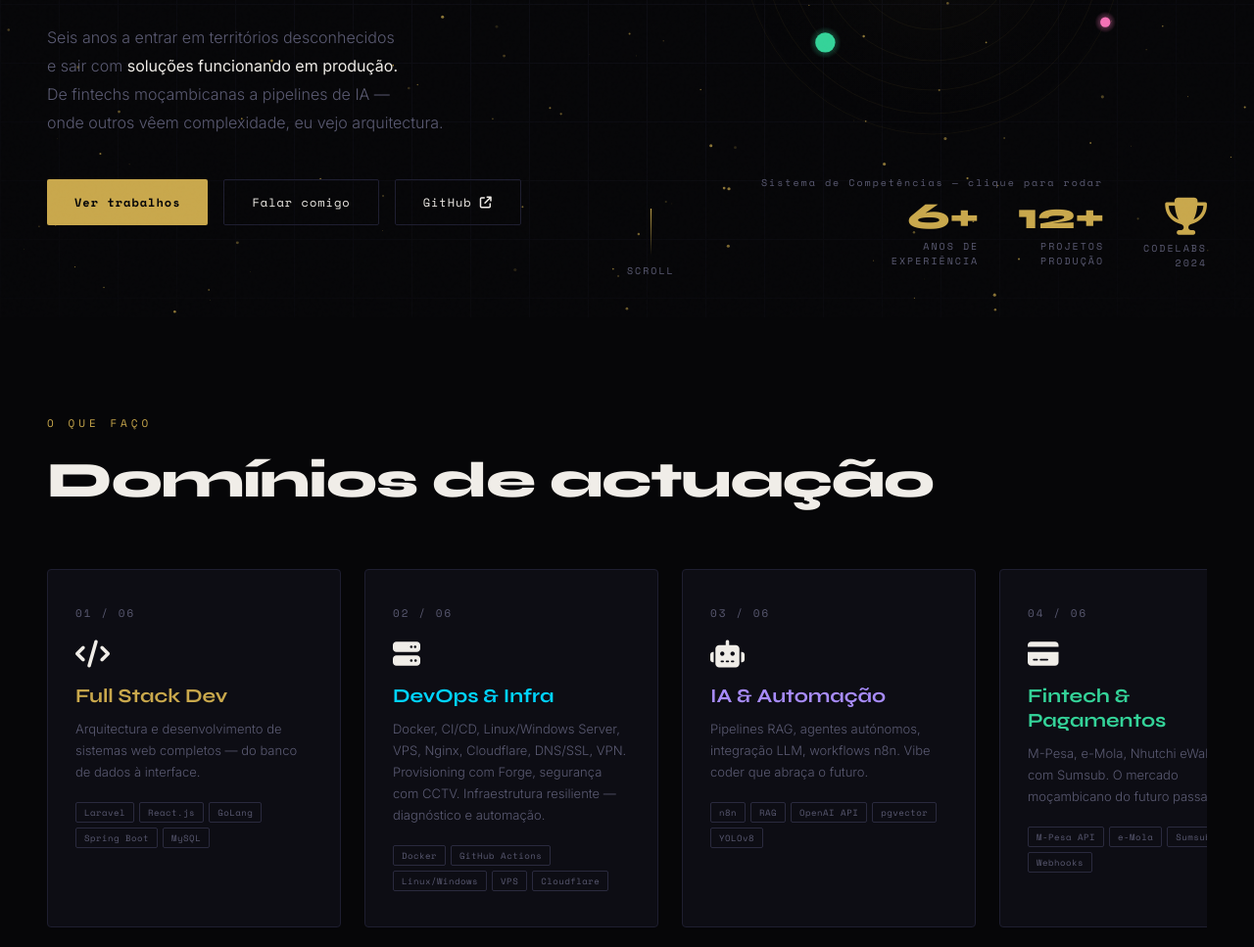
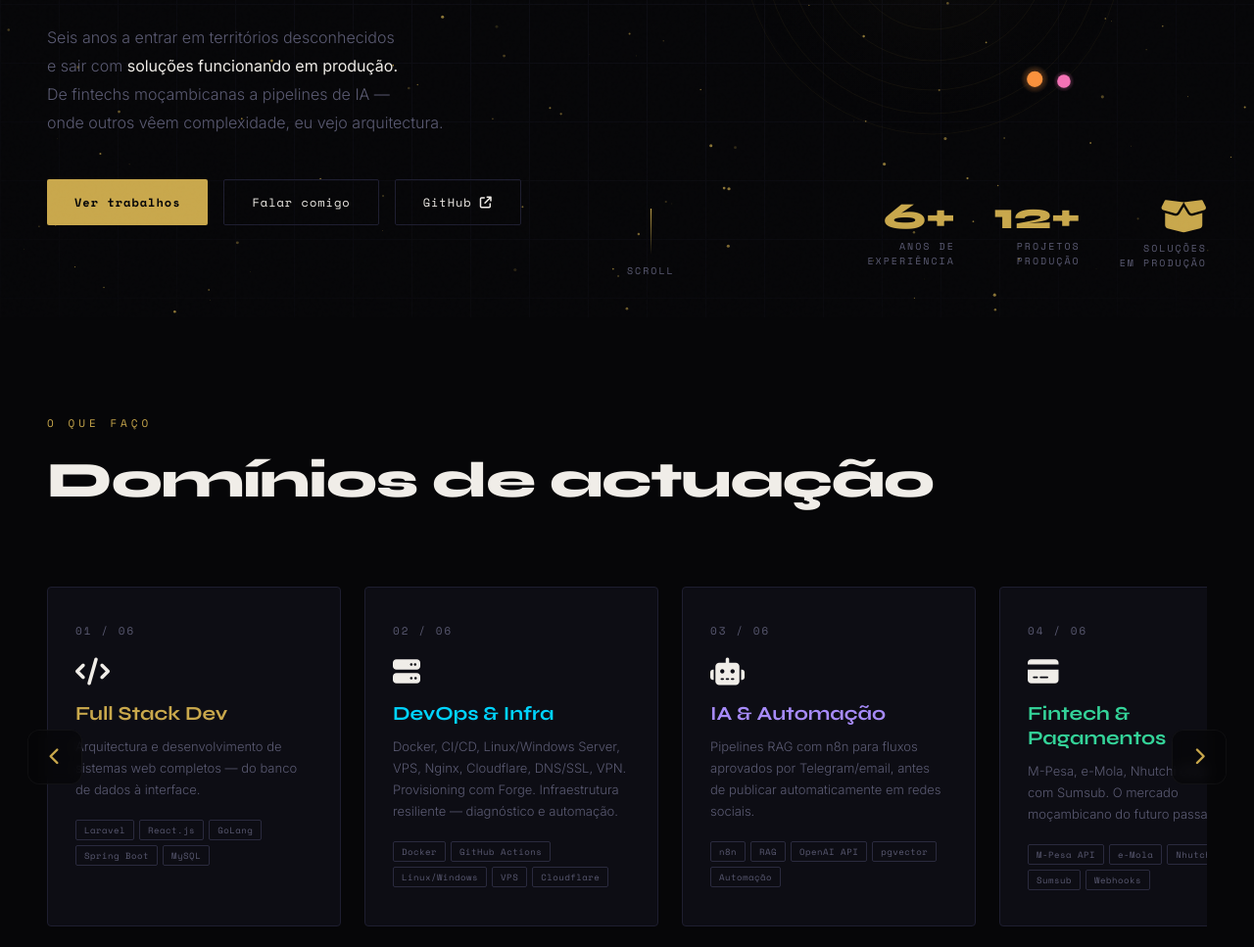
Before and after one commit to Kheyssper/site, a plain HTML site: page index.html in a window 1280 px wide. Shown: the part 476-1443 px from the top of the page at 98% size. Drawn offline with nearby package versions, Linux system fonts and the light colour scheme.

Commit message:
Enhance index.html with horizontal scroll arrows for areas section and update project descriptions

```diff
--- a/index.html
+++ b/index.html
@@ -86,6 +86,20 @@ h1.hero-name .g2{display:block;color:var(--text)}
 h2.sec-h2{font-family:'Syne',sans-serif;font-weight:800;font-size:clamp(36px,4vw,52px);margin-bottom:60px;letter-spacing:-1px}
 .areas-track{display:flex;gap:24px;padding-bottom:24px;overflow-x:auto;scroll-snap-type:x mandatory;scrollbar-width:none}
 .areas-track::-webkit-scrollbar{display:none}
+/* arrows for horizontal scroll */
+.areas-wrap{position:relative}
+.areas-arrow{position:absolute;top:50%;transform:translateY(-50%);width:56px;height:56px;border-radius:12px;background:rgba(6,6,8,0.7);backdrop-filter:blur(6px);display:flex;align-items:center;justify-content:center;color:var(--text);border:1px solid rgba(255,255,255,.04);z-index:1200;cursor:pointer;opacity:1;transition:opacity .18s,transform .12s,box-shadow .12s}
+.areas-arrow.left{left:-20px}
+.areas-arrow.right{right:-20px}
+.areas-arrow:hover{transform:translateY(-50%) scale(1.06);box-shadow:0 8px 24px rgba(0,0,0,.6)}
+.areas-arrow i{font-size:18px;color:var(--gold)}
+.areas-wrap .areas-track{padding:18px 64px}
+@media (max-width:900px){
+  .areas-arrow{width:44px;height:44px;left:8px;right:8px;opacity:0.95}
+  .areas-arrow.left{left:8px}
+  .areas-arrow.right{right:8px}
+  .areas-wrap .areas-track{padding:12px 48px}
+}
 .area-card{flex-shrink:0;width:300px;background:var(--s1);border:1px solid var(--border);border-radius:4px;padding:36px 28px;scroll-snap-align:start;position:relative;overflow:hidden;transition:transform .3s,border-color .3s;cursor:none}
 .area-card:hover{transform:translateY(-8px);border-color:var(--card-color,var(--gold))}
 .area-card::before{content:'';position:absolute;inset:0;background:var(--card-accent,rgba(201,168,76,.04));opacity:0;transition:opacity .3s}
@@ -212,12 +226,12 @@ h2.sec-h2{font-family:'Syne',sans-serif;font-weight:800;font-size:clamp(36px,4vw
    CONTACT
 ══════════════════════════════════ */
 #contact{padding:100px 48px;display:flex;flex-direction:column;justify-content:center;align-items:center;text-align:center;position:relative;overflow:hidden;min-height:80vh}
-.contact-bg{position:absolute;inset:0;background:radial-gradient(ellipse 60% 60% at 50% 50%,rgba(201,168,76,.05),transparent 70%)}
+.contact-bg{position:absolute;inset:0;background:radial-gradient(ellipse 60% 60% at 50% 50%,rgba(201,168,76,.05),transparent 70%);pointer-events:none}
 #contact h2{font-family:'Syne',sans-serif;font-weight:800;font-size:clamp(40px,6vw,80px);letter-spacing:-2px;margin-bottom:16px;line-height:1}
 #contact h2 span{color:var(--gold)}
 #contact .sub{color:var(--muted);font-size:17px;max-width:480px;margin-bottom:40px;line-height:1.7}
 .contact-links{display:flex;flex-wrap:wrap;gap:14px;justify-content:center}
-.contact-link{display:flex;align-items:center;gap:10px;font-family:'Space Mono',monospace;font-size:11px;color:var(--text);text-decoration:none;letter-spacing:.5px;border:1px solid var(--border);padding:12px 22px;border-radius:2px;transition:all .2s;cursor:none}
+.contact-link{display:flex;align-items:center;gap:10px;font-family:'Space Mono',monospace;font-size:11px;color:var(--text);text-decoration:none;letter-spacing:.5px;border:1px solid var(--border);padding:12px 22px;border-radius:2px;transition:all .2s;cursor:pointer}
 .contact-link:hover{border-color:var(--gold);color:var(--gold)}
 .contact-link svg,.contact-link i{width:15px;height:15px;flex-shrink:0;display:inline-flex;align-items:center;justify-content:center}
 
@@ -315,7 +329,6 @@ footer{text-align:center;padding:24px 48px;color:var(--muted);font-family:'Space
             <span id="pt-skills"></span>
           </div>
         </div>
-        <div class="orrery-label">Sistema de Competências — clique para rodar</div>
       </div>
     </div>
   </div>
@@ -323,22 +336,56 @@ footer{text-align:center;padding:24px 48px;color:var(--muted);font-family:'Space
   <div class="hero-stats-row">
     <div class="stat"><div class="stat-num">6+</div><div class="stat-label">Anos de<br>experiência</div></div>
     <div class="stat"><div class="stat-num">12+</div><div class="stat-label">Projetos<br>produção</div></div>
-    <div class="stat"><div class="stat-num" style="color:var(--gold)"><i class="fa-solid fa-trophy"></i></div><div class="stat-label">CodeLabs<br>2024</div></div>
+    <div class="stat"><div class="stat-num" style="color:var(--gold)"><i class="fa-solid fa-box-open"></i></div><div class="stat-label">Soluções<br>em produção</div></div>
   </div>
   <div class="scroll-hint"><div class="scroll-line"></div><span>SCROLL</span></div>
 </section>
+
+<script>
+function initAreaScrollArrows(){
+  const track = document.querySelector('#areas .areas-track');
+  const left = document.querySelector('#areas .areas-arrow.left');
+  const right = document.querySelector('#areas .areas-arrow.right');
+  if(!track || !left || !right) return;
+
+  function update(){
+    const showLeft = track.scrollLeft > 8;
+    const showRight = track.scrollWidth - track.clientWidth - track.scrollLeft > 8;
+    left.style.opacity = showLeft ? '1' : '0';
+    right.style.opacity = showRight ? '1' : '0';
+    left.style.pointerEvents = showLeft ? 'auto' : 'none';
+    right.style.pointerEvents = showRight ? 'auto' : 'none';
+  }
+
+  right.addEventListener('click', ()=> track.scrollBy({left: track.clientWidth - 80, behavior:'smooth'}));
+  left.addEventListener('click', ()=> track.scrollBy({left: -(track.clientWidth - 80), behavior:'smooth'}));
+  track.addEventListener('scroll', update);
+  window.addEventListener('resize', update);
+  setTimeout(update,100);
+}
+
+if(document.readyState==='loading'){
+  document.addEventListener('DOMContentLoaded', initAreaScrollArrows);
+}else{
+  initAreaScrollArrows();
+}
+</script>
 
 <!-- ══ AREAS ══ -->
 <section id="areas">
   <p class="section-eyebrow reveal">O que faço</p>
   <h2 class="sec-h2 reveal">Domínios de actuação</h2>
-  <div class="areas-track">
+  <div class="areas-wrap">
+    <button class="areas-arrow left" aria-label="scroll left"><i class="fa-solid fa-chevron-left"></i></button>
+    <div class="areas-track">
     <div class="area-card" style="--card-color:#c9a84c;--card-accent:rgba(201,168,76,.06)"><div class="area-num">01 / 06</div><i class="area-icon fa-solid fa-code"></i><h3>Full Stack Dev</h3><p>Arquitectura e desenvolvimento de sistemas web completos — do banco de dados à interface.</p><div class="area-tags"><span class="area-tag">Laravel</span><span class="area-tag">React.js</span><span class="area-tag">GoLang</span><span class="area-tag">Spring Boot</span><span class="area-tag">MySQL</span></div></div>
-    <div class="area-card" style="--card-color:#00d4ff;--card-accent:rgba(0,212,255,.04)"><div class="area-num">02 / 06</div><i class="area-icon fa-solid fa-server"></i><h3>DevOps & Infra</h3><p>Docker, CI/CD, Linux/Windows Server, VPS, Nginx, Cloudflare, DNS/SSL, VPN. Provisioning com Forge, segurança com CCTV. Infraestrutura resiliente — diagnóstico e automação.</p><div class="area-tags"><span class="area-tag">Docker</span><span class="area-tag">GitHub Actions</span><span class="area-tag">Linux/Windows</span><span class="area-tag">VPS</span><span class="area-tag">Cloudflare</span></div></div>
-    <div class="area-card" style="--card-color:#a78bfa;--card-accent:rgba(167,139,250,.05)"><div class="area-num">03 / 06</div><i class="area-icon fa-solid fa-robot"></i><h3>IA & Automação</h3><p>Pipelines RAG, agentes autónomos, integração LLM, workflows n8n. Vibe coder que abraça o futuro.</p><div class="area-tags"><span class="area-tag">n8n</span><span class="area-tag">RAG</span><span class="area-tag">OpenAI API</span><span class="area-tag">pgvector</span><span class="area-tag">YOLOv8</span></div></div>
-    <div class="area-card" style="--card-color:#34d399;--card-accent:rgba(52,211,153,.04)"><div class="area-num">04 / 06</div><i class="area-icon fa-solid fa-credit-card"></i><h3>Fintech & Pagamentos</h3><p>M-Pesa, e-Mola, Nhutchi eWallet, KYC com Sumsub. O mercado moçambicano do futuro passa por aqui.</p><div class="area-tags"><span class="area-tag">M-Pesa API</span><span class="area-tag">e-Mola</span><span class="area-tag">Sumsub KYC</span><span class="area-tag">Webhooks</span></div></div>
+    <div class="area-card" style="--card-color:#00d4ff;--card-accent:rgba(0,212,255,.04)"><div class="area-num">02 / 06</div><i class="area-icon fa-solid fa-server"></i><h3>DevOps & Infra</h3><p>Docker, CI/CD, Linux/Windows Server, VPS, Nginx, Cloudflare, DNS/SSL, VPN. Provisioning com Forge. Infraestrutura resiliente — diagnóstico e automação.</p><div class="area-tags"><span class="area-tag">Docker</span><span class="area-tag">GitHub Actions</span><span class="area-tag">Linux/Windows</span><span class="area-tag">VPS</span><span class="area-tag">Cloudflare</span></div></div>
+    <div class="area-card" style="--card-color:#a78bfa;--card-accent:rgba(167,139,250,.05)"><div class="area-num">03 / 06</div><i class="area-icon fa-solid fa-robot"></i><h3>IA & Automação</h3><p>Pipelines RAG com n8n para fluxos aprovados por Telegram/email, antes de publicar automaticamente em redes sociais.</p><div class="area-tags"><span class="area-tag">n8n</span><span class="area-tag">RAG</span><span class="area-tag">OpenAI API</span><span class="area-tag">pgvector</span><span class="area-tag">Automação</span></div></div>
+    <div class="area-card" style="--card-color:#34d399;--card-accent:rgba(52,211,153,.04)"><div class="area-num">04 / 06</div><i class="area-icon fa-solid fa-credit-card"></i><h3>Fintech & Pagamentos</h3><p>M-Pesa, e-Mola, Nhutchi eWallet, KYC com Sumsub. O mercado moçambicano do futuro passa por aqui.</p><div class="area-tags"><span class="area-tag">M-Pesa API</span><span class="area-tag">e-Mola</span><span class="area-tag">Nhutchi</span><span class="area-tag">Sumsub</span><span class="area-tag">Webhooks</span></div></div>
     <div class="area-card" style="--card-color:#fb923c;--card-accent:rgba(251,146,60,.05)"><div class="area-num">05 / 06</div><i class="area-icon fa-solid fa-bullseye"></i><h3>Gestão de Projetos</h3><p>Scrum Master na prática. Sprint planning, Azure DevOps, Notion e coordenação de equipas.</p><div class="area-tags"><span class="area-tag">Scrum</span><span class="area-tag">Azure Boards</span><span class="area-tag">GitHub Projects</span><span class="area-tag">Notion</span></div></div>
     <div class="area-card" style="--card-color:#f472b6;--card-accent:rgba(244,114,182,.05)"><div class="area-num">06 / 06</div><i class="area-icon fa-solid fa-camera"></i><h3>Criação de Conteúdo</h3><p>Fotografia e vídeo corporativo. Olho criativo que completa o perfil técnico.</p><div class="area-tags"><span class="area-tag">Fotografia</span><span class="area-tag">Vídeo</span><span class="area-tag">Eventos</span><span class="area-tag">Corporativo</span></div></div>
+    </div>
+    <button class="areas-arrow right" aria-label="scroll right"><i class="fa-solid fa-chevron-right"></i></button>
   </div>
 </section>
 
@@ -401,18 +448,18 @@ footer{text-align:center;padding:24px 48px;color:var(--muted);font-family:'Space
   <br>
   <div class="projects-grid">
     <div class="prize-card reveal"><div class="prize-trophy"><i class="fa-solid fa-trophy"></i></div><div class="prize-body"><h3>1.º Lugar — CodeLabs 2024</h3><p>Visão computacional para o Cornelder de Moçambique. Detecção e classificação de contentores em tempo real. Entrei sem experiência em Computer Vision. Saí em 1.º lugar.</p><div class="prize-badge">Python · OpenCV · YOLOv8n · Cornelder 2024</div></div></div>
-    <div class="proj-card reveal"><div class="proj-banner" style="background:linear-gradient(90deg,#34d399,#10b981)"></div><div class="proj-body"><div class="proj-type">Sustentabilidade · Sistema</div><h3>Consciência Ubuntu</h3><p>Plataforma de governação ambiental onde construí API, backend e lógica de sistema. O link aponta para a iniciativa e as ferramentas que suportam esse ecossistema.</p><div class="proj-stack"><span>API</span><span>Backend</span><span>Linux</span><span>Infra</span><span>Dados</span></div><a href="https://conscienciaubuntu.com/" class="proj-link" target="_blank">conscienciaubuntu.com <i class="fa-solid fa-arrow-up-right-from-square"></i></a></div></div>
+    <div class="proj-card reveal"><div class="proj-banner" style="background:linear-gradient(90deg,#34d399,#10b981)"></div><div class="proj-body"><div class="proj-type">Sustentabilidade · Marketplace</div><h3>Consciência Ubuntu</h3><p>Plataforma onde pessoas publicam e compram artigos usando Nhutchi eWallet. Um marketplace social de impacto ambiental com pagamentos digitais moçambicanos.</p><div class="proj-stack"><span>Marketplace</span><span>Pagamentos</span><span>Nhutchi</span><span>Backend</span><span>Dados</span></div><a href="https://conscienciaubuntu.com/" class="proj-link" target="_blank">conscienciaubuntu.com <i class="fa-solid fa-arrow-up-right-from-square"></i></a></div></div>
 
     <div class="proj-card reveal"><div class="proj-banner" style="background:linear-gradient(90deg,#06b6d4,#0891b2)"></div><div class="proj-body"><div class="proj-type">Saúde · Mobile & Web</div><h3>Consultare</h3><p>Aplicativo móvel e web de primeiros socorros, criado por uma comunidade de médicos moçambicanos em parceria com organizações como a Equip Mozambique. Ajuda famílias a tomar decisões rápidas em emergências domésticas, com conteúdo simples, ilustrações e funcionalidade offline.</p><div class="proj-stack"><span>Mobile</span><span>Web</span><span>Offline</span><span>Ilustrações</span><span>Community</span></div><a href="https://consultare.app/" class="proj-link" target="_blank">consultare.app <i class="fa-solid fa-arrow-up-right-from-square"></i></a></div></div>
 
     <div class="proj-card reveal"><div class="proj-banner" style="background:linear-gradient(90deg,#f97316,#fb923c)"></div><div class="proj-body"><div class="proj-type">Impacto Social · Plataforma</div><h3>Kukura</h3><p>Plataforma/ecossistema que conecta ONGs, doadores e consultores em Moçambique. Suporta formação, verificação de impacto, conexões de financiamento e um marketplace de consultoria para fortalecer organizações sociais.</p><div class="proj-stack"><span>Marketplace</span><span>Verification</span><span>Training</span><span>Payments</span><span>Capacity</span></div><a href="https://kukura.co.mz/" class="proj-link" target="_blank">kukura.co.mz <i class="fa-solid fa-arrow-up-right-from-square"></i></a></div></div>
 
-    <div class="proj-card reveal"><div class="proj-banner" style="background:linear-gradient(90deg,#7c3aed,#6d28d9)"></div><div class="proj-body"><div class="proj-type">Jurídico · Plataforma</div><h3>JURIS</h3><p>Plataforma de informação e serviços jurídicos em Moçambique — acesso a leis, regulamentos e documentação legal; apoio a advogados, estudantes e organizações com ferramentas de consulta e gestão documental.</p><div class="proj-stack"><span>Legal</span><span>Documentação</span><span>Pesquisa</span><span>Consultoria</span><span>Compliance</span></div><a href="https://juris.co.mz/" class="proj-link" target="_blank">juris.co.mz <i class="fa-solid fa-arrow-up-right-from-square"></i></a></div></div>
+    <div class="proj-card reveal"><div class="proj-banner" style="background:linear-gradient(90deg,#7c3aed,#6d28d9)"></div><div class="proj-body"><div class="proj-type">Jurídico · Plataforma</div><h3>JURIS</h3><p>Plataforma jurídica moçambicana com parceria estratégica com gabinete de combate à corrupção. Ferramentas para consulta de leis, gestão documental e apoio a advogados, estudantes e organizações que exigem transparência.</p><div class="proj-stack"><span>Legal</span><span>Compliance</span><span>Pesquisa</span><span>Documentação</span><span>Transparência</span></div><a href="https://juris.co.mz/" class="proj-link" target="_blank">juris.co.mz <i class="fa-solid fa-arrow-up-right-from-square"></i></a></div></div>
 
-    <div class="proj-card reveal"><div class="proj-banner" style="background:linear-gradient(90deg,#16a34a,#4ade80)"></div><div class="proj-body"><div class="proj-type">Agronegócio · Gestão Operacional</div><h3>FAMS</h3><p>Software/plataforma de gestão para operações agrícolas: gestão de produtores, rastreio de produção, pagamentos, relatórios e controle de operações de campo para escalar cadeias produtivas.</p><div class="proj-stack"><span>Agriculture</span><span>Supply Chain</span><span>Payments</span><span>Field Ops</span><span>Analytics</span></div><a href="https://www.fams.co.mz/" class="proj-link" target="_blank">fams.co.mz <i class="fa-solid fa-arrow-up-right-from-square"></i></a></div></div>
+    <div class="proj-card reveal"><div class="proj-banner" style="background:linear-gradient(90deg,#16a34a,#4ade80)"></div><div class="proj-body"><div class="proj-type">Agronegócio · Gestão Operacional</div><h3>FAMS</h3><p>Plataforma de gestão agrícola já usada por empresas moçambicanas. Ajuda a organizar produtores, pagamentos, relatórios e operações de campo para escalar cadeias productivas.</p><div class="proj-stack"><span>Agronegócio</span><span>Supply Chain</span><span>Pagamentos</span><span>Operações</span><span>Analytics</span></div><a href="https://www.fams.co.mz/" class="proj-link" target="_blank">fams.co.mz <i class="fa-solid fa-arrow-up-right-from-square"></i></a></div></div>
 
     <div class="proj-card reveal"><div class="proj-banner" style="background:linear-gradient(90deg,#0ea5a6,#0891b2)"></div><div class="proj-body"><div class="proj-type">Logística · Despacho Aduaneiro</div><h3>Geliban</h3><p>Geliban Consultoria & Serviços de Logística — empresa moçambicana que presta despacho aduaneiro, consultoria em comércio internacional e serviços de transporte e gestão de cargas, focada em facilitar importação e exportação a partir da Beira.</p><div class="proj-stack"><span>Despacho Aduaneiro</span><span>Logística</span><span>Comércio Internacional</span><span>Consultoria</span><span>Portos</span></div><a href="https://www.geliban.com/" class="proj-link" target="_blank">geliban.com <i class="fa-solid fa-arrow-up-right-from-square"></i></a></div></div>
-    <div class="proj-card reveal"><div class="proj-banner" style="background:linear-gradient(90deg,#c9a84c,#e8c97a)"></div><div class="proj-body"><div class="proj-type">Fintech · SaaS</div><h3>Nhutchi eWallet</h3><p>Plataforma fintech com M-Pesa, KYC Sumsub, modelo 90/10 automatizado e webhooks bidirecionais.</p><div class="proj-stack"><span>Laravel</span><span>React.js</span><span>MySQL</span><span>M-Pesa</span><span>Sumsub</span><span>Docker</span></div><a href="https://nhutchi.co.mz" class="proj-link" target="_blank">nhutchi.co.mz <i class="fa-solid fa-arrow-up-right-from-square"></i></a></div></div>
+    <div class="proj-card reveal"><div class="proj-banner" style="background:linear-gradient(90deg,#c9a84c,#e8c97a)"></div><div class="proj-body"><div class="proj-type">Fintech · SaaS</div><h3>Nhutchi eWallet</h3><p>Fintech moçambicana da DSD Capital, Lda: e-wallet, pagamentos digitais, microcrédito e geração de renda via agentes e comissões.</p><div class="proj-stack"><span>E-Wallet</span><span>Pagamentos</span><span>Microcrédito</span><span>Agentes</span><span>Inclusão</span></div><a href="https://nhutchi.co.mz" class="proj-link" target="_blank">nhutchi.co.mz <i class="fa-solid fa-arrow-up-right-from-square"></i></a></div></div>
     <div class="proj-card reveal"><div class="proj-banner" style="background:linear-gradient(90deg,#a78bfa,#818cf8)"></div><div class="proj-body"><div class="proj-type">IA · Automação</div><h3>Pipeline RAG com Agente IA</h3><p>Agente autónomo que ingere livros em PDF, gera conteúdo LinkedIn e envia para aprovação por email.</p><div class="proj-stack"><span>n8n</span><span>OpenAI</span><span>pgvector</span><span>Docker</span><span>Redis</span></div></div></div>
 
     <div class="proj-card reveal"><div class="proj-banner" style="background:linear-gradient(90deg,#34d399,#10b981)"></div><div class="proj-body"><div class="proj-type">Railway · Governo</div><h3>Moz Railway</h3><p>Sistema de gestão para a rede ferroviária moçambicana em alta disponibilidade.</p><div class="proj-stack"><span>Laravel</span><span>MySQL</span><span>Docker</span><span>Nginx</span><span>GitLab CI/CD</span></div><a href="https://mzrailway.com" class="proj-link" target="_blank">mzrailway.com <i class="fa-solid fa-arrow-up-right-from-square"></i></a></div></div>
@@ -435,7 +482,7 @@ footer{text-align:center;padding:24px 48px;color:var(--muted);font-family:'Space
         <div class="tls-row"><div class="tls-dot green"></div><span class="tls-label">Status</span><span class="tls-val">ONLINE · ABERTO A OPORTUNIDADES</span></div>
         <div class="tls-row"><div class="tls-dot gold"></div><span class="tls-label">Localização</span><span class="tls-val"><i class="fa-solid fa-globe"></i> Beira, Moçambique</span></div>
         <div class="tls-row"><div class="tls-dot cyan"></div><span class="tls-label">Actualmente a explorar</span><span class="tls-val">IA · Agentes · Vibe Coding</span></div>
-        <div class="tls-row"><div class="tls-dot" style="background:#a78bfa"></div><span class="tls-label">Maior conquista</span><span class="tls-val"><i class="fa-solid fa-trophy"></i> CodeLabs 2024 — 1.º lugar</span></div>
+        <div class="tls-row"><div class="tls-dot" style="background:#a78bfa"></div><span class="tls-label">Destaque</span><span class="tls-val"><i class="fa-solid fa-star"></i> Inovação em visão computacional</span></div>
         <div class="tls-row"><div class="tls-dot" style="background:#f472b6"></div><span class="tls-label">Línguas</span><span class="tls-val">PT · EN · Changana</span></div>
       </div>
     </div>
@@ -482,13 +529,13 @@ footer{text-align:center;padding:24px 48px;color:var(--muted);font-family:'Space
   <p class="sub reveal">Projecto, oportunidade ou conversa sobre IA — a porta está aberta.</p>
   <div class="contact-links reveal">
     <a href="mailto:gasparcossa9@gmail.com" class="contact-link"><i class="fa-solid fa-envelope"></i>gasparcossa9@gmail.com</a>
-    <a href="https://wa.me/258875434981" class="contact-link" target="_blank"><i class="fa-brands fa-whatsapp"></i>+258 875 434 981</a>
+    <a href="https://wa.me/258845768459" class="contact-link" target="_blank"><i class="fa-brands fa-whatsapp"></i>+258 875 434 981</a>
     <a href="https://linkedin.com/in/gaspar-egidio-cossa" class="contact-link" target="_blank"><i class="fa-brands fa-linkedin"></i>LinkedIn</a>
     <a href="https://github.com/Kheyssper" class="contact-link" target="_blank"><i class="fa-brands fa-github"></i>GitHub</a>
   </div>
 </section>
 
-<footer>© 2026 Gaspar Egídio Cossa · Beira, Moçambique · Construído com código e ambição</footer>
+<footer>© 2026 Gaspar Egídio Cossa · Beira, Moçambique · Kheyssper</footer>
 
 <script>
 /* ── CURSOR ── */
@@ -702,7 +749,7 @@ document.querySelectorAll('a,.area-card,.proj-card,.contact-link,.btn,.skill-gro
     {t:'json-key',key:'  "role"',val:'"Full Stack · DevOps · IA · Scrum Master"'},
     {t:'json-key',key:'  "location"',val:'"Beira, Moçambique"'},
     {t:'json-key',key:'  "years"',val:'6'},
-    {t:'json-key',key:'  "award"',val:'"<i class=\"fa-solid fa-trophy\"></i> CodeLabs 2024 — 1.º Lugar"'},
+    {t:'json-key',key:'  "award"',val:'"Soluções críticas entregues"'},
     {t:'json-key',key:'  "philosophy"',val:'"Transformar recursos naturais em soluções para a humanidade"'},
     {t:'json-key',key:'  "open_to_work"',val:'true'},
     {t:'json',txt:'}'},
```
